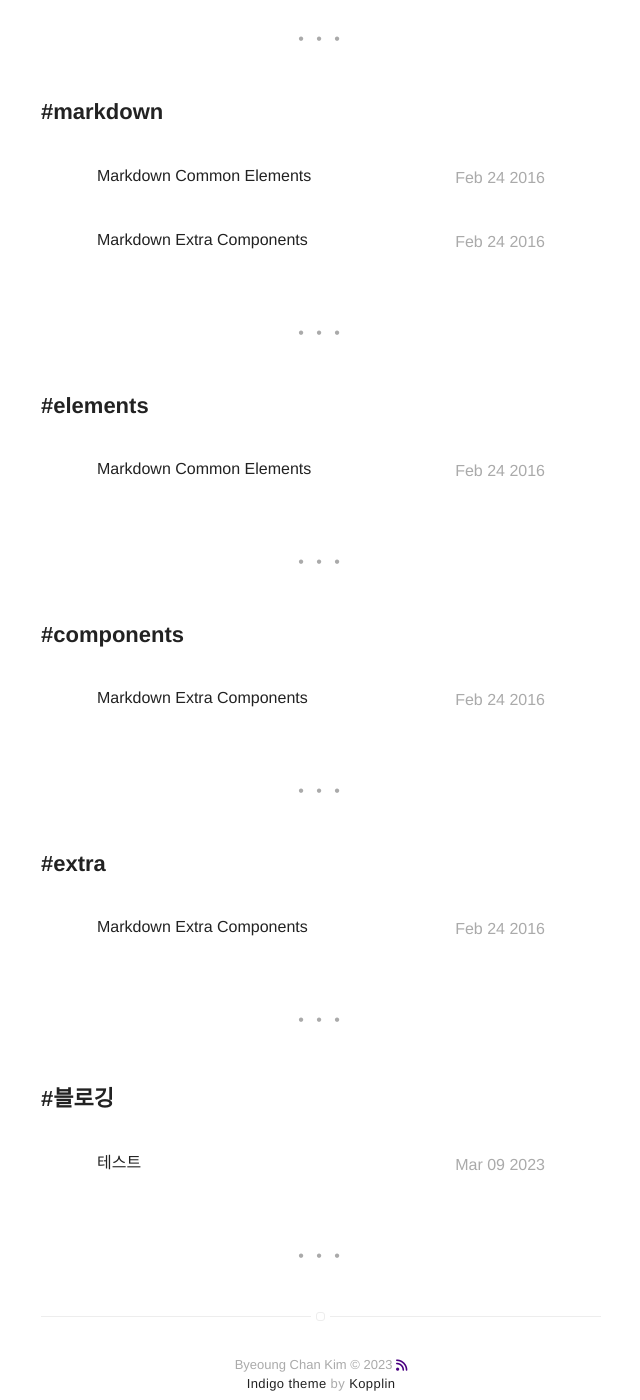
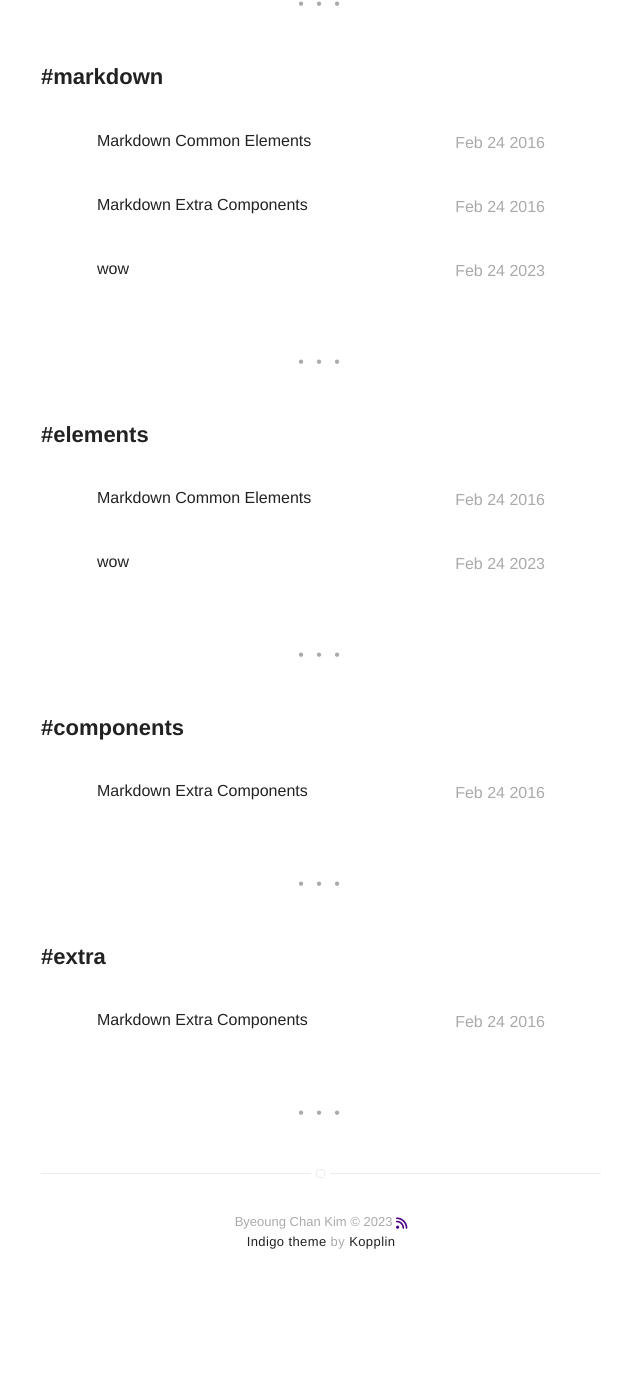
Before and after one commit to byeoungchankim/byeoungchankim.github.io, a Jekyll site: the page built from tags.html, in a window 1280 px wide and 1400 px high, scrolled down 850 px. Shown: the whole window, without its empty margins (319-959 px from the left). Built offline with Jekyll 4.4.1, drawn with Linux system fonts in a browser that asks for light colours; nearby versions of some CDN libraries; emoji names are drawn with the system emoji font; after the commit the page ends 2163 px from its top, so only the background shows below that.

Commit message:
Update 2023-03-09-test.markdown

```diff
--- a/_posts/2023-03-09-test.markdown
+++ b/_posts/2023-03-09-test.markdown
@@ -1,11 +1,12 @@
 ---
-title: "테스트"
+title: "wow"
 layout: post
-date: 2023-03-09 22:44
+date: 2023-02-24 22:44
 image: /assets/images/markdown.jpg
 headerImage: false
 tag:
-- 블로깅
+- markdown
+- elements
 star: true
 category: blog
 author: johndoe
```
